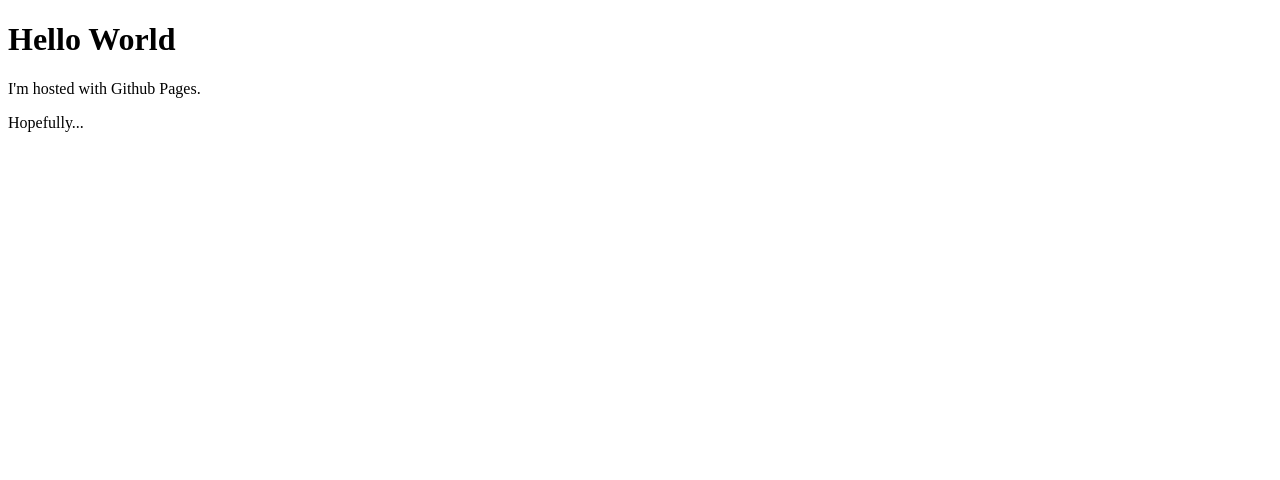
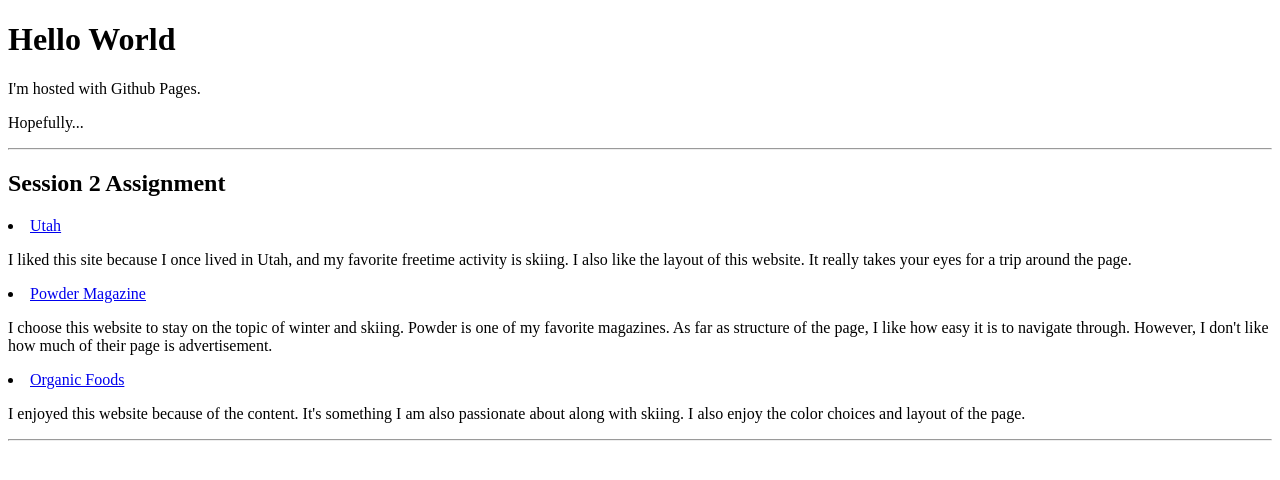
Before and after one commit to tahneeranieri/tahneeranieri.gethub.io, a plain HTML site: page index.html in a window 1280 px wide. Drawn offline with Linux system fonts and the light colour scheme.

Commit message:
Assignment Done

```diff
--- a/index.html
+++ b/index.html
@@ -8,5 +8,14 @@
     <h1>Hello World</h1>
     <p>I'm hosted with Github Pages.</p>
     <p>Hopefully...</p>
+    <hr>
+    <h2>Session 2 Assignment</h2>
+    <li><a href="https://www.epicurrence.com/">Utah</a></li>
+    <p>I liked this site because I once lived in Utah, and my favorite freetime activity is skiing. I also like the layout of this website. It really takes your eyes for a trip around the page. </p>
+    <li><a href="http://www.powder.com/brand/on3p/#K9OleZDJJBbh0qcb.97">Powder Magazine</a></li>
+    <p>I choose this website to stay on the topic of winter and skiing. Powder is one of my favorite magazines. As far as structure of the page, I like how easy it is to navigate through. However, I don't like how much of their page is advertisement. </p>
+    <li><a href="http://www.wholefoodsmarket.com/about-our-products/organic-food">Organic Foods</a></li>
+    <p>I enjoyed this website because of the content. It's something I am also passionate about along with skiing. I also enjoy the color choices and layout of the page.</p>
+      <hr>
     </body>
 </html>
```
